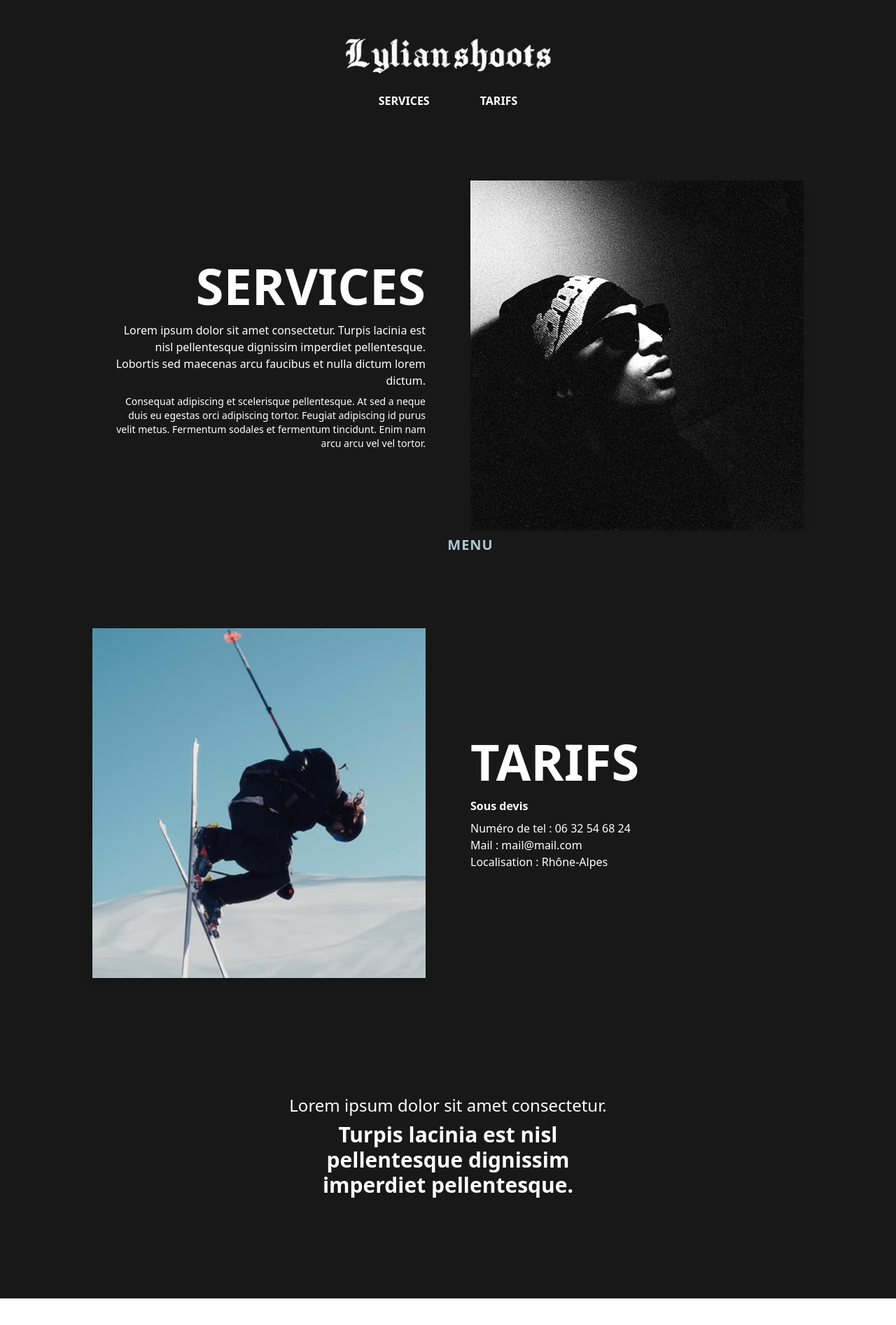
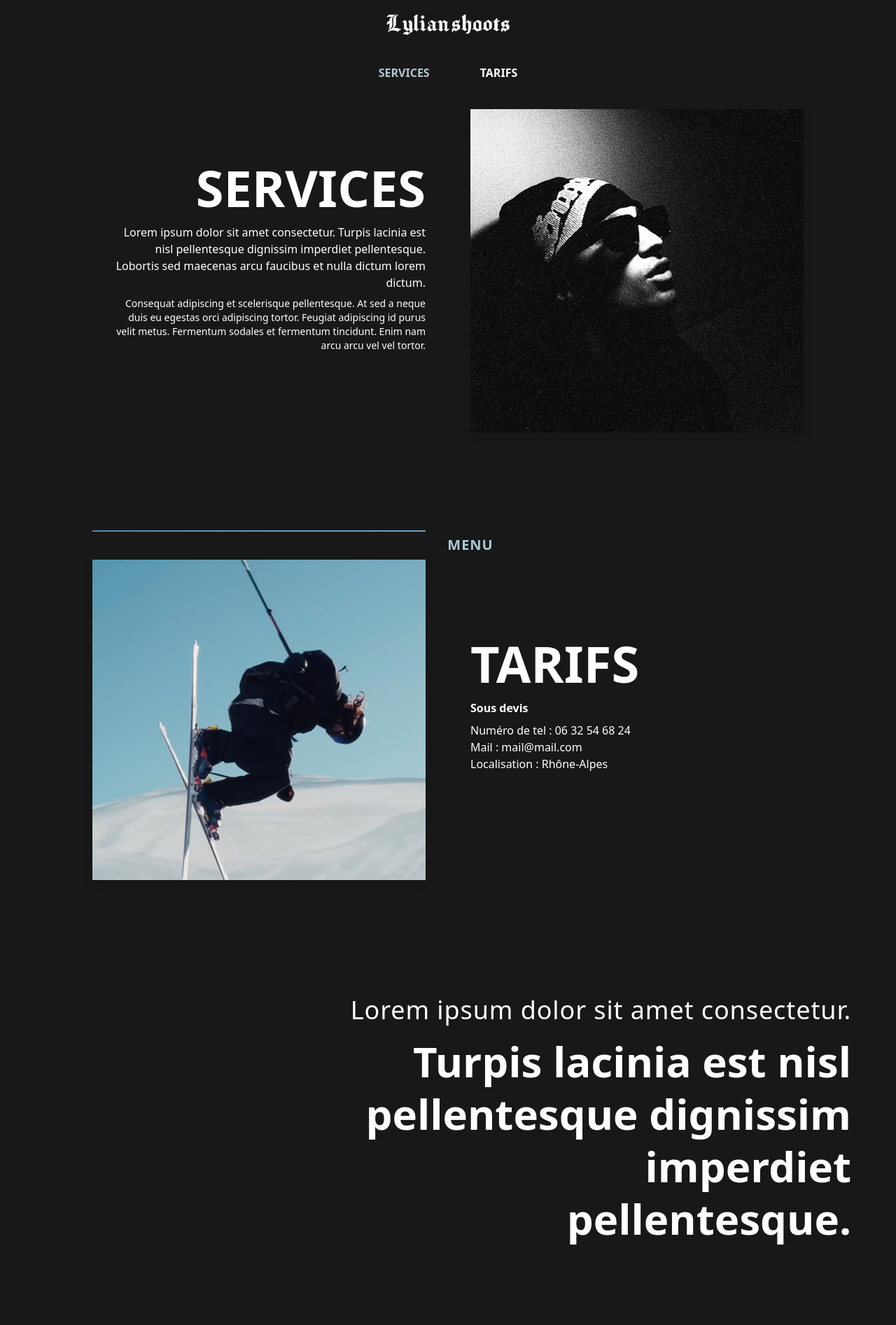
Before and after one commit to locta-agence/lylian-front, a Vue app: page /services in a window 1280 px wide. Shown: the top 1894 px of the page at 70% size. Before the commit the page ends 1856 px from the top, so only its background shows below. Built offline with nearby package versions, Linux system fonts and the light colour scheme.

Commit message:
add about page

```diff
--- a/public/galleries.json
+++ b/public/galleries.json
@@ -1,5 +1,7 @@
 {
-  "action": [],
+  "action": [
+    "/galleries/action/img (20).png"
+  ],
   "brands": [],
   "cars": [],
   "concert": [],
@@ -17,7 +19,6 @@
     "/galleries/montagne/img (18).png",
     "/galleries/montagne/img (19).png",
     "/galleries/montagne/img (2).png",
-    "/galleries/montagne/img (20).png",
     "/galleries/montagne/img (3).png",
     "/galleries/montagne/img (4).png",
     "/galleries/montagne/img (5).png",
--- a/src/components/Layout/LogoCard.vue
+++ b/src/components/Layout/LogoCard.vue
@@ -1,3 +1,3 @@
 <template>
-   <img src="/logo.png" alt="Llianshoots" class="w-1/2 md:w-1/4 mb-2">
+   <img src="/logo.png" alt="Llianshoots" width="100" class="p-4 w-1/2 md:w-1/6 mb-2">
 </template>
--- a/src/components/Layout/MenuCard.vue
+++ b/src/components/Layout/MenuCard.vue
@@ -35,13 +35,13 @@
         >
           Services & Tarifs
         </router-link>
-        <a
-          href="#about"
+        <router-link
+          to="/about"
           class="text-[38px] font-extrabold uppercase transition duration-200 hover:opacity-80"
-          :class="{ 'text-[#ACC9D3]': $route.hash === '#about' }"
+          :class="{ 'text-[#ACC9D3]': $route.path === '/about' }"
         >
           À propos
-        </a>
+        </router-link>
         <div class="text-center">
           <p class="text-white text-[38px] font-extrabold uppercase mb-2" :class="{ 'text-[#ACC9D3]': $route.hash === '/contact' }">Contact</p>
           <p class="text-white text-[16px] font-bold">06 38 48 28 84</p>
--- a/src/router/index.ts
+++ b/src/router/index.ts
@@ -2,6 +2,7 @@ import { createRouter, createWebHistory } from 'vue-router'
 import Portfolio from '../views/portfolio/index.vue'
 import HomeView from '../views/HomeView.vue'
 import ServicesView from '../views/ServicesView.vue'
+import AboutView from '../views/AboutView.vue'
 const router = createRouter({
   history: createWebHistory(import.meta.env.BASE_URL),
   routes: [
@@ -20,6 +21,11 @@ const router = createRouter({
       name: 'services',
       component: ServicesView,
     },
+    {
+      path: '/about',
+      name: 'about',
+      component: AboutView,
+    },
   ],
 })
 
--- /dev/null
+++ b/src/views/AboutView.vue
@@ -0,0 +1,35 @@
+<template>
+  <div class="min-h-screen bg-[#181818] text-white px-0 md:px-8 py-0 md:py-12">
+    <HeaderLogo />
+
+    <!-- Section SERVICES -->
+    <section
+      id="services"
+      class="flex min-h-[calc(100vh-160px)] items-center justify-center px-0 md:px-[100px]"
+    >
+      <div class="flex flex-col md:flex-row gap-16 w-full max-w-6xl items-center justify-center">
+        <div class="md:w-1/2 flex flex-col justify-center items-center md:items-end">
+          <div class="max-w-md w-full flex flex-col justify-center">
+            <h1 class="text-4xl md:text-7xl font-extrabold mb-4 text-center md:text-right">À PROPOS</h1>
+            <p class="mb-2 text-base text-left md:text-right">
+              Lorem ipsum dolor sit amet consectetur. Turpis lacinia est nisl pellentesque dignissim imperdiet pellentesque. Lobortis sed maecenas arcu faucibus et nulla dictum lorem dictum.
+            </p>
+            <p class="text-xs md:text-sm text-center md:text-right">
+              Consequat adipiscing et scelerisque pellentesque. At sed a neque duis eu egestas orci adipiscing tortor. Feugiat adipiscing id purus velit metus. Fermentum sodales et fermentum tincidunt. Enim nam arcu arcu vel vel tortor.
+            </p>
+          </div>
+        </div>
+        <div class="md:w-1/2 flex justify-center items-center">
+          <img src="/service.png" alt="Portrait" class="object-cover w-full max-w-lg h-[500px] shadow-lg" />
+        </div>
+      </div>
+    </section>
+    <!-- Menu en bas -->
+    <MenuCard :banner="true" />
+  </div>
+</template>
+
+<script setup lang="ts">
+import HeaderLogo from '@/components/Layout/HeaderLogo.vue'
+import MenuCard from '@/components/Layout/MenuCard.vue'
+</script>
--- a/src/views/HomeView.vue
+++ b/src/views/HomeView.vue
@@ -35,7 +35,7 @@ const currentIndex = ref(0)
 const currentBg = ref(bgImages[currentIndex.value])
 const showMenu = ref(false)
 
-let interval: NodeJS.Timeout
+let interval: number
 
 onMounted(() => {
   interval = setInterval(() => {
--- a/src/views/ServicesView.vue
+++ b/src/views/ServicesView.vue
@@ -1,10 +1,28 @@
 <template>
-  <div class="min-h-screen bg-[#181818] text-white px-0 md:px-8 py-0 md:py-12">
-    <HeaderLogo />
-    <nav class="flex justify-center w-full gap-18 text-sm font-bold uppercase mt-4 mb-8">
-      <button @click="scrollToSection('services')" class="focus:outline-none cursor-pointer text-base">SERVICES</button>
-      <button @click="scrollToSection('tarifs')" class="focus:outline-none cursor-pointer text-base">TARIFS</button>
-    </nav>
+  <div class="min-h-screen bg-[#181818] text-white px-0 md:px-8 py-0 md:py-12 pt-[110px]">
+    <div class="fixed top-0 left-0 w-full z-50 bg-[#181818] pb-2">
+      <HeaderLogo />
+      <nav class="flex justify-center w-full gap-18 text-sm font-bold uppercase mt-4 mb-8">
+        <button
+          @click="scrollToSection('services')"
+          :class="[
+            'focus:outline-none cursor-pointer text-base',
+            activeSection === 'services' ? 'text-[#b3c7ce]' : 'text-white'
+          ]"
+        >
+          SERVICES
+        </button>
+        <button
+          @click="scrollToSection('tarifs')"
+          :class="[
+            'focus:outline-none cursor-pointer text-base',
+            activeSection === 'tarifs' ? 'text-[#b3c7ce]' : 'text-white'
+          ]"
+        >
+          TARIFS
+        </button>
+      </nav>
+    </div>
 
     <!-- Section SERVICES -->
     <section
@@ -50,23 +68,54 @@
       </div>
     </section>
 
-    <section class="flex flex-col items-center text-center my-24">
-      <p class="text-lg md:text-2xl mb-2">Lorem ipsum dolor sit amet consectetur.</p>
-      <p class="text-2xl md:text-3xl font-extrabold">
+    <!-- Section Bannière Texte -->
+    <section class="flex flex-col items-center justify-center text-right min-h-[40vh] my-24 w-full">
+      <p class="text-xl md:text-4xl font-light tracking-wide mb-4 w-full text-right mr-16">
+        Lorem ipsum dolor sit amet consectetur.
+      </p>
+      <p class="text-3xl md:text-6xl font-extrabold leading-tight w-full text-right mr-16">
         Turpis lacinia est nisl<br />
         pellentesque dignissim<br />
-        imperdiet pellentesque.
+        imperdiet<br />
+        pellentesque.
       </p>
     </section>
 
     <!-- Menu en bas -->
-    <MenuCard banner="true" />
+    <MenuCard :banner="true" />
   </div>
 </template>
 
 <script setup lang="ts">
+import { ref, onMounted, onUnmounted } from 'vue'
 import HeaderLogo from '@/components/Layout/HeaderLogo.vue'
 import MenuCard from '@/components/Layout/MenuCard.vue'
+
+const activeSection = ref('services')
+
+const handleScroll = () => {
+  const services = document.getElementById('services')
+  const tarifs = document.getElementById('tarifs')
+  if (!services || !tarifs) return
+
+  const scrollY = window.scrollY + 170 // Décalage pour le header
+  const servicesTop = services.offsetTop
+  const tarifsTop = tarifs.offsetTop
+
+  if (scrollY >= tarifsTop) {
+    activeSection.value = 'tarifs'
+  } else {
+    activeSection.value = 'services'
+  }
+}
+
+onMounted(() => {
+  window.addEventListener('scroll', handleScroll)
+  handleScroll()
+})
+onUnmounted(() => {
+  window.removeEventListener('scroll', handleScroll)
+})
 
 const scrollToSection = (id: string) => {
   const el = document.getElementById(id)
```
Also changed, not shown: public/galleries/action/img (20).png (renamed from public/galleries/montagne/img (20).png).
